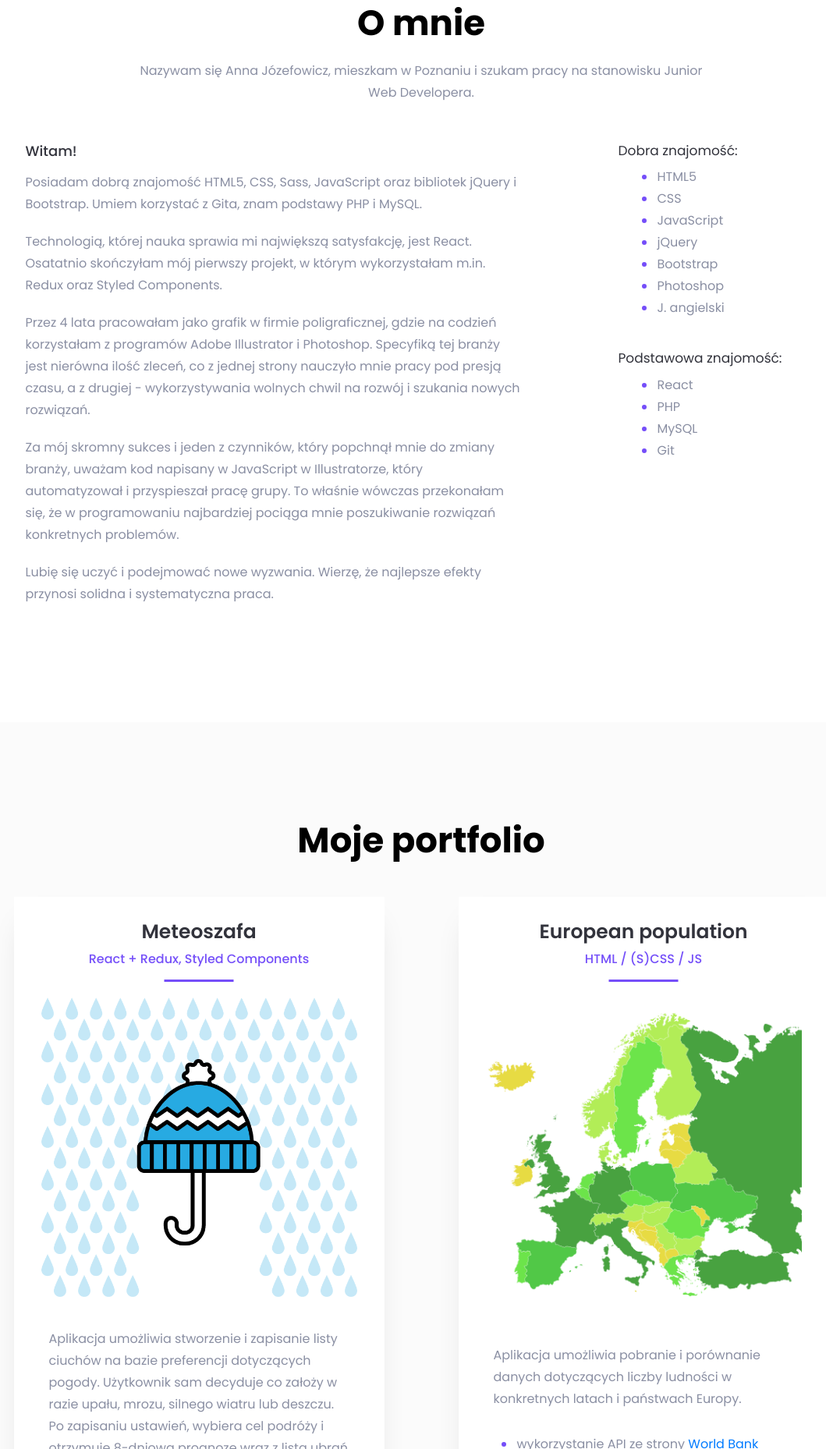
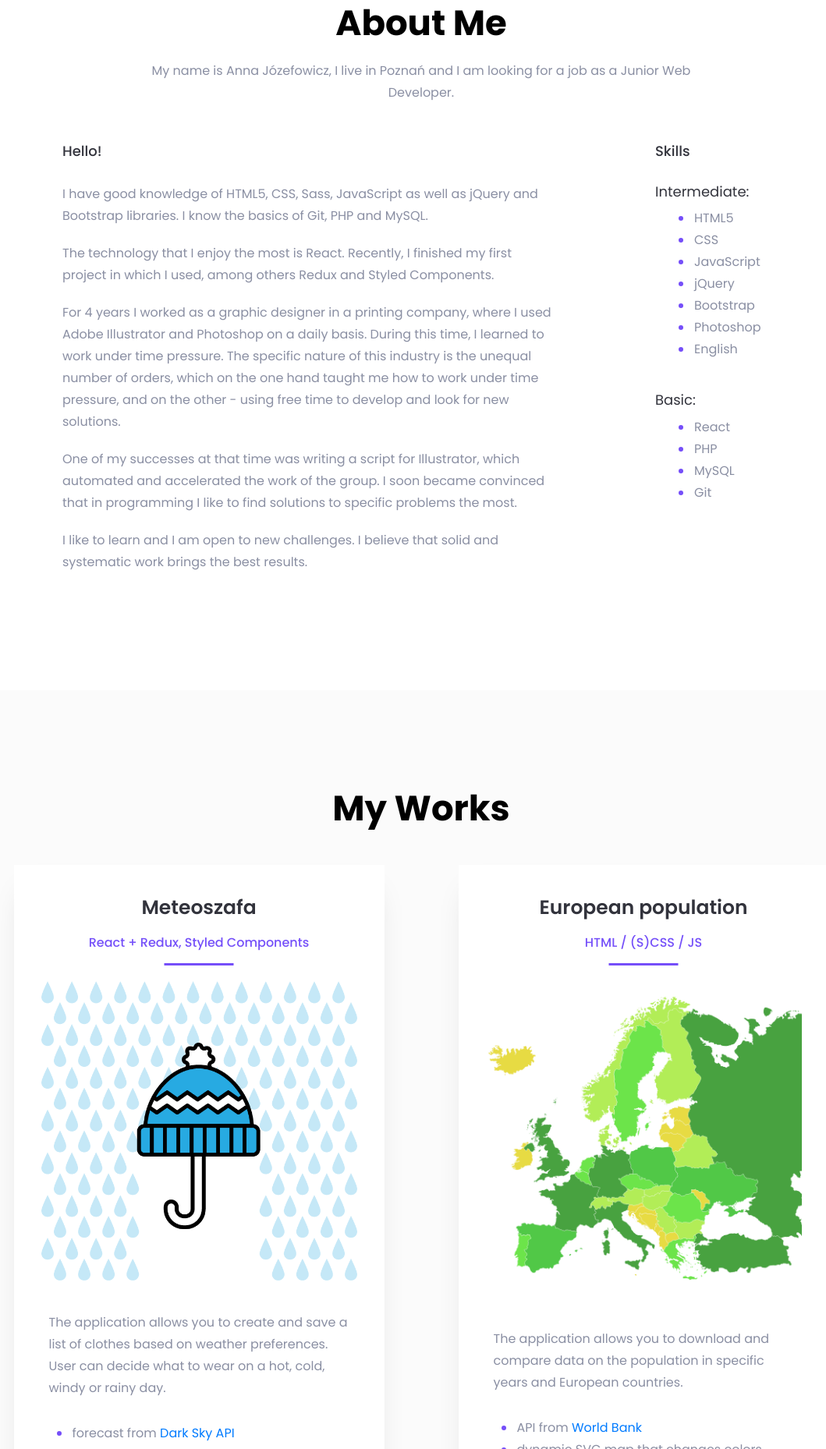
Before and after one commit to jozefowiczanna/jozefowiczanna.github.io, a website: page index.html in a window 1280 px wide. Shown: the part 942-2800 px from the top of the page at 78% size, without its empty margins (100-1159 px from the left). Drawn offline with Linux system fonts and the light colour scheme; files whose address does not match are found by name.

Commit message:
Changed language to english. Minor bugs fixed.

```diff
--- a/assets/css/style.css
+++ b/assets/css/style.css
@@ -803,7 +803,7 @@ p {
 .about-content .about-title {
   font-size: 18px;
   font-weight: 500;
-  padding-bottom: 15px; }
+  padding-bottom: 30px; }
 .about-content ul {
   padding-top: 15px; }
   .about-content ul li {
@@ -833,10 +833,16 @@ p {
   margin-bottom: 20px;
 }
 
+.skill-big-header {
+  margin-bottom: 30px;
+  font-weight: 500;
+  font-size: 18px;
+}
+
 .skill-header {
   margin-bottom: 10px;
   font-weight: 400;
-  font-size: 17px;
+  font-size: 18px;
 }
 
 .skill-list {
@@ -930,6 +936,7 @@ p {
   .single-work .work-image img {
     width: 100%; }
   .single-work .work-overlay {
+    overflow: hidden;
     position: absolute;
     top: 0;
     left: 0;
@@ -1614,7 +1621,7 @@ p.form-message.success, p.form-message.error {
 
 .work-h3 {
   text-align: center;
-  margin: 10px;
+  margin: 20px;
   font-size: 25px;
 }
 
--- a/index.html
+++ b/index.html
@@ -75,10 +75,9 @@
                             <div class="collapse navbar-collapse" id="navbarSupportedContent">
                                 <ul class="navbar-nav ml-auto">
                                     <li class="nav-item active"><a class="page-scroll" href="#home">Home</a></li>
-                                    <li class="nav-item"><a class="page-scroll" href="#about">O mnie</a></li>
+                                    <li class="nav-item"><a class="page-scroll" href="#about">About</a></li>
                                     <li class="nav-item"><a class="page-scroll" href="#work">Portfolio</a></li>
-                                    <li class="nav-item"><a class="page-scroll" href="#contact">Kontakt</a></li>
-                                    <li class="nav-item"><a href="indexen.html">ENG</a></li>
+                                    <li class="nav-item"><a class="page-scroll" href="#contact">Contact</a></li>
                                 </ul>
                             </div> <!-- navbar collapse -->
                         </nav> <!-- navbar -->
@@ -151,26 +150,31 @@
             <div class="row justify-content-center">
                 <div class="col-lg-8">
                     <div class="section-title text-center">
-                        <h2 class="title">O mnie</h2>
-                        <p>Nazywam się Anna Józefowicz, mieszkam w Poznaniu i szukam pracy na stanowisku Junior Web Developera.</p>
+                        <h2 class="title">About Me</h2>
+                        <p>My name is Anna Józefowicz, I live in Poznań and I am looking for a job as a Junior Web Developer.</p>
                     </div> <!-- section title -->
                 </div>
             </div> <!-- row -->
             <div class="row d-flex justify-content-around">
-                <div class="col-lg-7">
+                <div class="col-lg-7 offset-lg-1">
                     <div class="about-content mt-50">
-                      <h5 class="about-title">Witam!</h5>
-                        <p>Posiadam dobrą znajomość HTML5, CSS, Sass, JavaScript oraz bibliotek jQuery i Bootstrap. Umiem korzystać z Gita, znam podstawy PHP i MySQL.</p>
-                        <p>Technologią, której nauka sprawia mi największą satysfakcję, jest React. Osatatnio skończyłam mój pierwszy projekt, w którym wykorzystałam m.in. Redux oraz Styled Components.</p>
-                        <p>Przez 4 lata pracowałam jako grafik w firmie poligraficznej, gdzie na codzień korzystałam z programów Adobe Illustrator i Photoshop. Specyfiką tej branży jest nierówna ilość zleceń, co z jednej strony nauczyło mnie pracy pod presją czasu, a z drugiej - wykorzystywania wolnych chwil na rozwój i szukania nowych rozwiązań.</p>
-                        <p>Za mój skromny sukces i jeden z czynników, który popchnął mnie do zmiany branży, uważam kod napisany w JavaScript w Illustratorze, który automatyzował i przyspieszał pracę grupy. To właśnie wówczas przekonałam się, że w programowaniu najbardziej pociąga mnie poszukiwanie rozwiązań konkretnych problemów.</p>
-                        <p>Lubię się uczyć i podejmować nowe wyzwania. Wierzę, że najlepsze efekty przynosi solidna i systematyczna praca.</p>
+                      <h5 class="about-title">Hello!</h5>
+                      <p>I have good knowledge of HTML5, CSS, Sass, JavaScript as well as jQuery and Bootstrap libraries. I know the basics of Git, PHP and MySQL.</p>
+
+                      <p>The technology that I enjoy the most is React. Recently, I finished my first project in which I used, among others Redux and Styled Components.</p>
+
+                      <p>For 4 years I worked as a graphic designer in a printing company, where I used Adobe Illustrator and Photoshop on a daily basis. During this time, I learned to work under time pressure. The specific nature of this industry is the unequal number of orders, which on the one hand taught me how to work under time pressure, and on the other - using free time to develop and look for new solutions.</p>
+
+                      <p>One of my successes at that time was writing a script for Illustrator, which automated and accelerated the work of the group. I soon became convinced that in programming I like to find solutions to specific problems the most.</p>
+
+                      <p>I like to learn and I am open to new challenges. I believe that solid and systematic work brings the best results.</p>
                     </div> <!-- about content -->
                 </div>
-                <div class="col-lg-3">
+                <div class="col-lg-3 offset-lg-1">
                     <div class="about-skills pt-25">
                         <div class="skill-item mt-25">
-                            <h5 class="skill-header">Dobra znajomość:</h5>
+                            <h4 class="skill-big-header">Skills</h4>
+                            <h5 class="skill-header">Intermediate:</h5>
                             <ul class="skill-list">
                               <li class="custom-list-item">HTML5</li>
                               <li class="custom-list-item">CSS</li>
@@ -178,9 +182,9 @@
                               <li class="custom-list-item">jQuery</li>
                               <li class="custom-list-item">Bootstrap</li>
                               <li class="custom-list-item">Photoshop</li>
-                              <li class="custom-list-item">J. angielski</li>
+                              <li class="custom-list-item">English</li>
                             </ul>
-                            <h5 class="skill-header">Podstawowa znajomość:</h5>
+                            <h5 class="skill-header">Basic:</h5>
                             <ul class="skill-list">
                               <li class="custom-list-item">React</li>
                               <li class="custom-list-item">PHP</li>
@@ -202,7 +206,7 @@
             <div class="row">
                 <div class="col-lg-12">
                     <div class="section-title pb-25">
-                        <h2 class="title">Moje portfolio</h2>
+                        <h2 class="title">My Works</h2>
                     </div> <!-- section title -->
                 </div>
             </div> <!-- row -->
@@ -230,14 +234,11 @@
                   </div>
 
                   <div class="project-desc">
-                    <p>Aplikacja umożliwia stworzenie i zapisanie listy ciuchów na bazie preferencji dotyczących
-                      pogody. Użytkownik sam decyduje co założy w razie upału, mrozu, silnego wiatru lub
-                      deszczu. Po zapisaniu ustawień, wybiera cel podróży i otrzymuje 8-dniową prognozę wraz z
-                      listą ubrań dostosowanych do warunków atmosferycznych.</p>
+                    <p>The application allows you to create and save a list of clothes based on weather preferences. User can decide what to wear on a hot, cold, windy or rainy day.</p>
                     <ul class="project-list">
-                      <li class="custom-list-item">wykorzystanie API <a href="https://darksky.net/dev" target="_blank">Dark Sky</a></li>
-                      <li class="custom-list-item">możliwość zapisania własnych ustawień (Local Storage)</li>
-                      <li class="custom-list-item">projekt logo i layout strony</li>
+                      <li class="custom-list-item">forecast from <a href="https://darksky.net/dev" target="_blank">Dark Sky API</a></li>
+                      <li class="custom-list-item">possibility to set and store settings on user's device (Local Storage)</li>
+                      <li class="custom-list-item">my logo and layout</li>
                     </ul>
                     <div class="d-flex justify-content-center">
                       <a class="btn btn-purple m-1" href="/meteoszafa-react/" target="_blank">Live</a>
@@ -269,11 +270,11 @@
                     </div>
 
                     <div class="project-desc">
-                      <p>Aplikacja umożliwia pobranie i porównanie danych dotyczących liczby ludności w konkretnych latach i państwach Europy.</p>
+                      <p>The application allows you to download and compare data on the population in specific years and European countries.</p>
                       <ul class="project-list">
-                        <li class="custom-list-item">wykorzystanie API ze strony <a href="https://www.worldbank.org/" target="_blank">World Bank</a></li>
-                        <li class="custom-list-item">dynamiczna mapa SVG zmieniająca kolory w zależności od pobranych danych</li>
-                        <li class="custom-list-item">możliwość sortowania tabeli z danymi na różne sposoby</li>
+                        <li class="custom-list-item">API from <a href="https://www.worldbank.org/" target="_blank">World Bank</a></li>
+                        <li class="custom-list-item">dynamic SVG map that changes colors depending on downloaded data</li>
+                        <li class="custom-list-item">the ability to sort the data table in different ways</li>
                       </ul>
                       <div class="d-flex justify-content-center">
                         <a class="btn btn-purple m-1" href="/sources/epopulation/index.html" target="_blank">Live</a>
@@ -296,8 +297,8 @@
             <div class="row justify-content-center">
                 <div class="col-lg-8">
                     <div class="section-title text-center pb-25">
-                        <h2 class="title">Kontakt</h2>
-                        <a href="assets/anna_jozefowicz_cv_en.pdf" class="main-btn m-2">Pobierz CV</a>
+                        <h2 class="title">Get In Touch</h2>
+                        <a href="assets/anna_jozefowicz_cv_en.pdf" class="main-btn m-2">Download CV</a>
                     </div> <!-- section title -->
                 </div>
             </div> <!-- row -->
@@ -308,7 +309,7 @@
                             <i class="lni-phone"></i>
                         </div>
                         <div class="contact-content">
-                            <h6 class="contact-title">Tel</h6>
+                            <h6 class="contact-title">Phone</h6>
                             <p>690 277 116</p>
                         </div>
                     </div> <!-- contact box -->
```
Also changed, not shown: package.json (added, +22 -0 lines).
